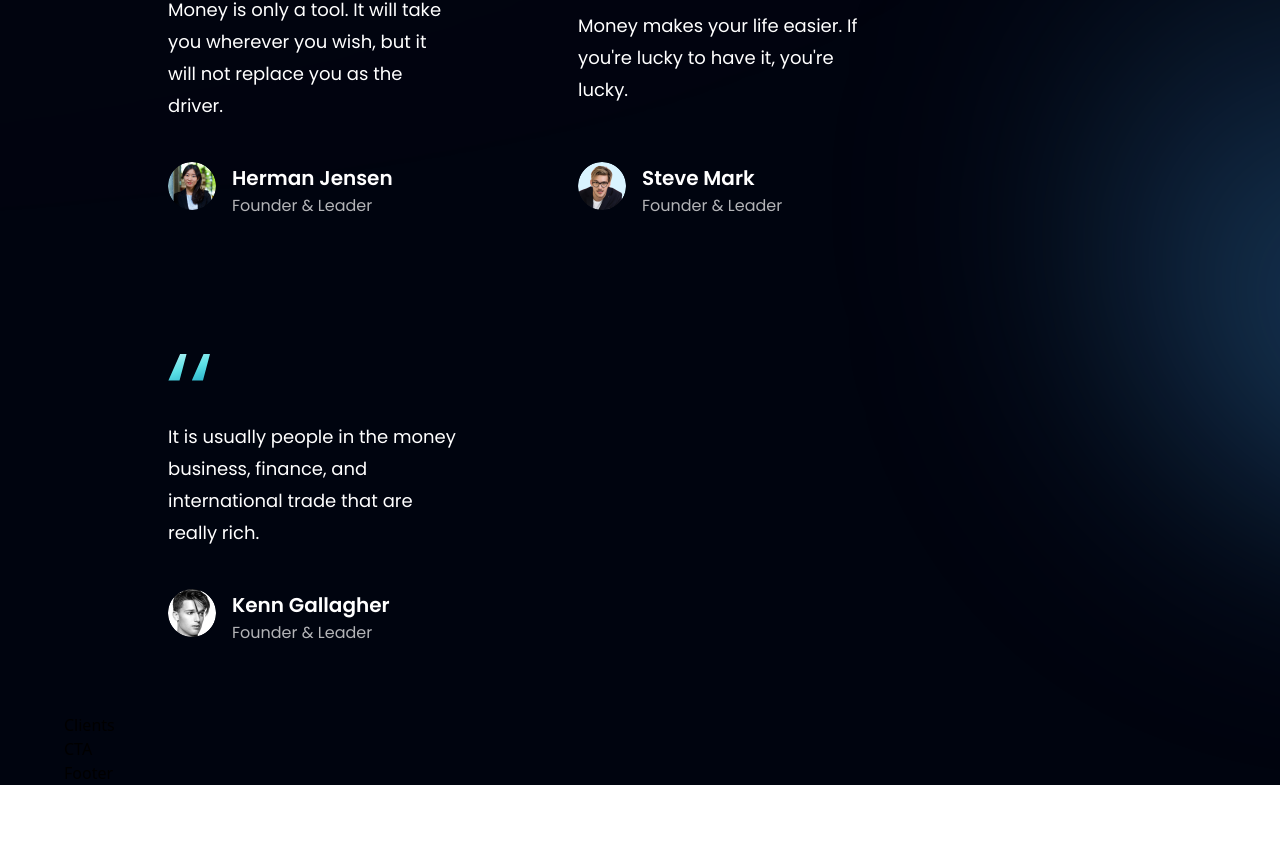
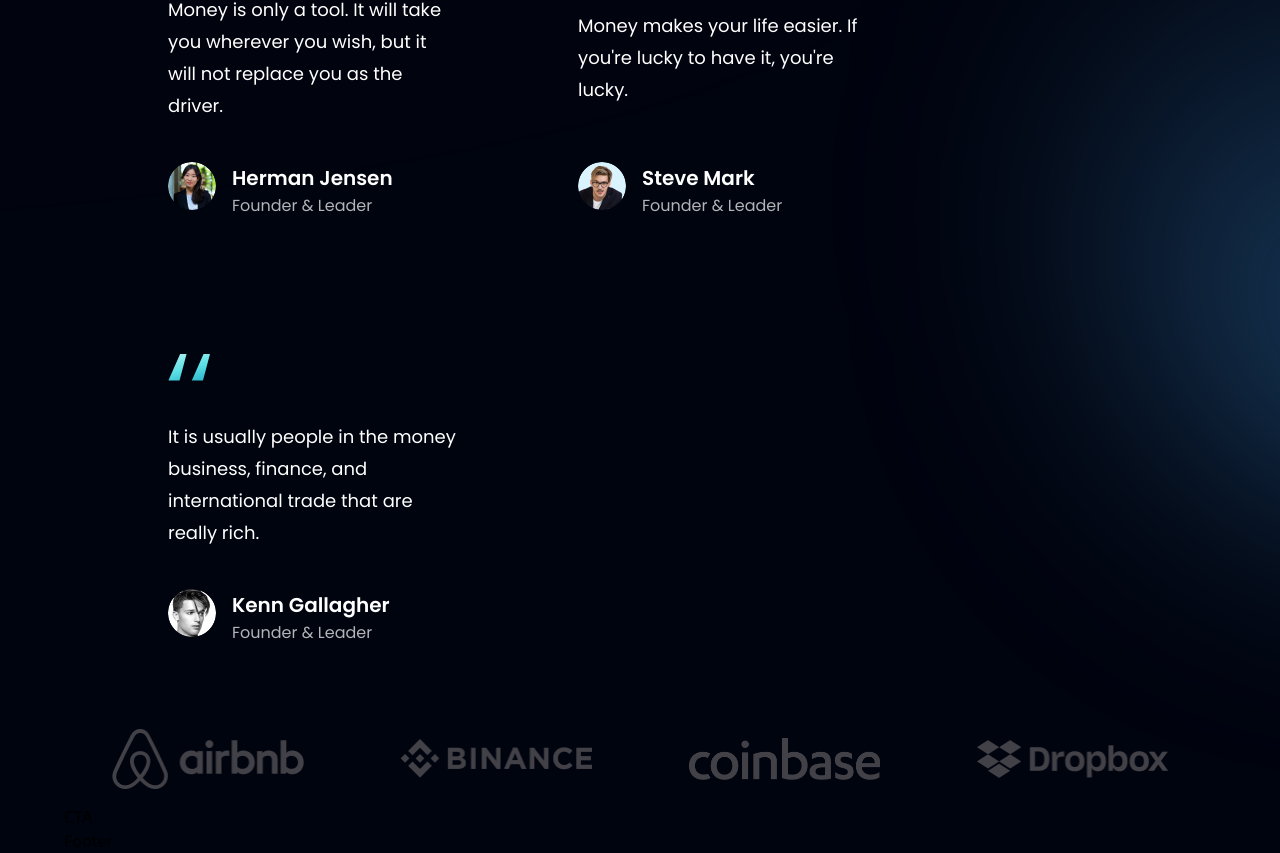
Before and after one commit to evribsap/bank-modern-app-vitereact, a React (Vite) app: page / in a window 1280 px wide. Shown: the part 3163-4016 px from the top of the page. Before the commit the page ends 3948 px from the top, so only its background shows below. Built offline with nearby package versions, Linux system fonts and the light colour scheme.

Commit message:
update clients

```diff
--- a/src/components/Clients.jsx
+++ b/src/components/Clients.jsx
@@ -1,9 +1,16 @@
-import React from 'react'
+import { clients } from "../constants"
+import styles from "../style"
 
-const Clients = () => {
-  return (
-    <div>Clients</div>
-  )
-}
+const Clients = () => (
+  <section className={`${styles.flexCenter} my-4`}>
+    <div className={`${styles.flexCenter} flex-wrap w-full`}>
+      {clients.map((client) => (
+        <div key={client.id} className={`flex-1 ${styles.flexCenter} sm:min-w-[192px] min-w-[120px]`}>
+          <img src={client.logo} alt="client_logo" className="sm:w-[192px] w-[100px] object-contain"/>
+        </div>
+      ))}
+    </div>
+  </section>
+);
 
 export default Clients
```
